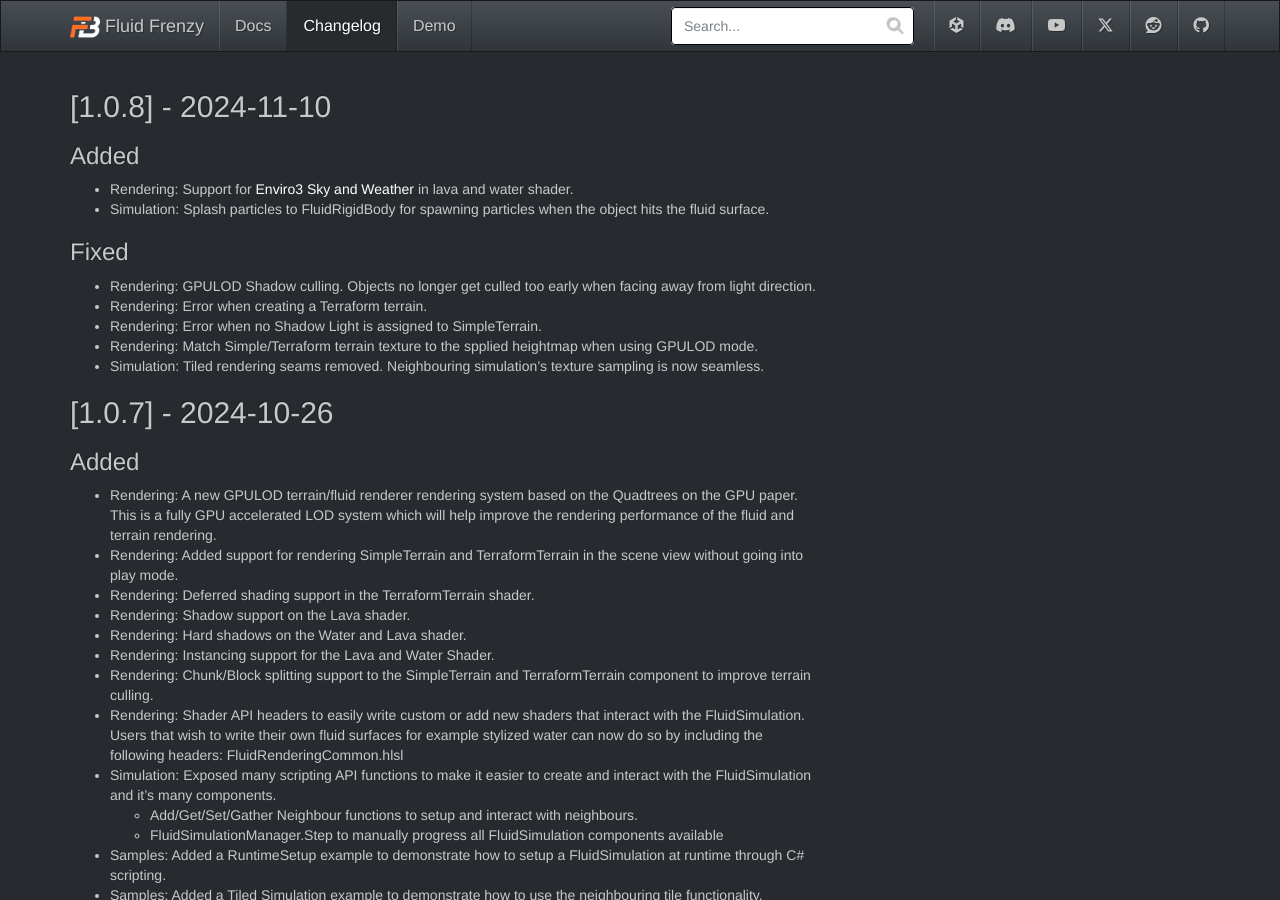
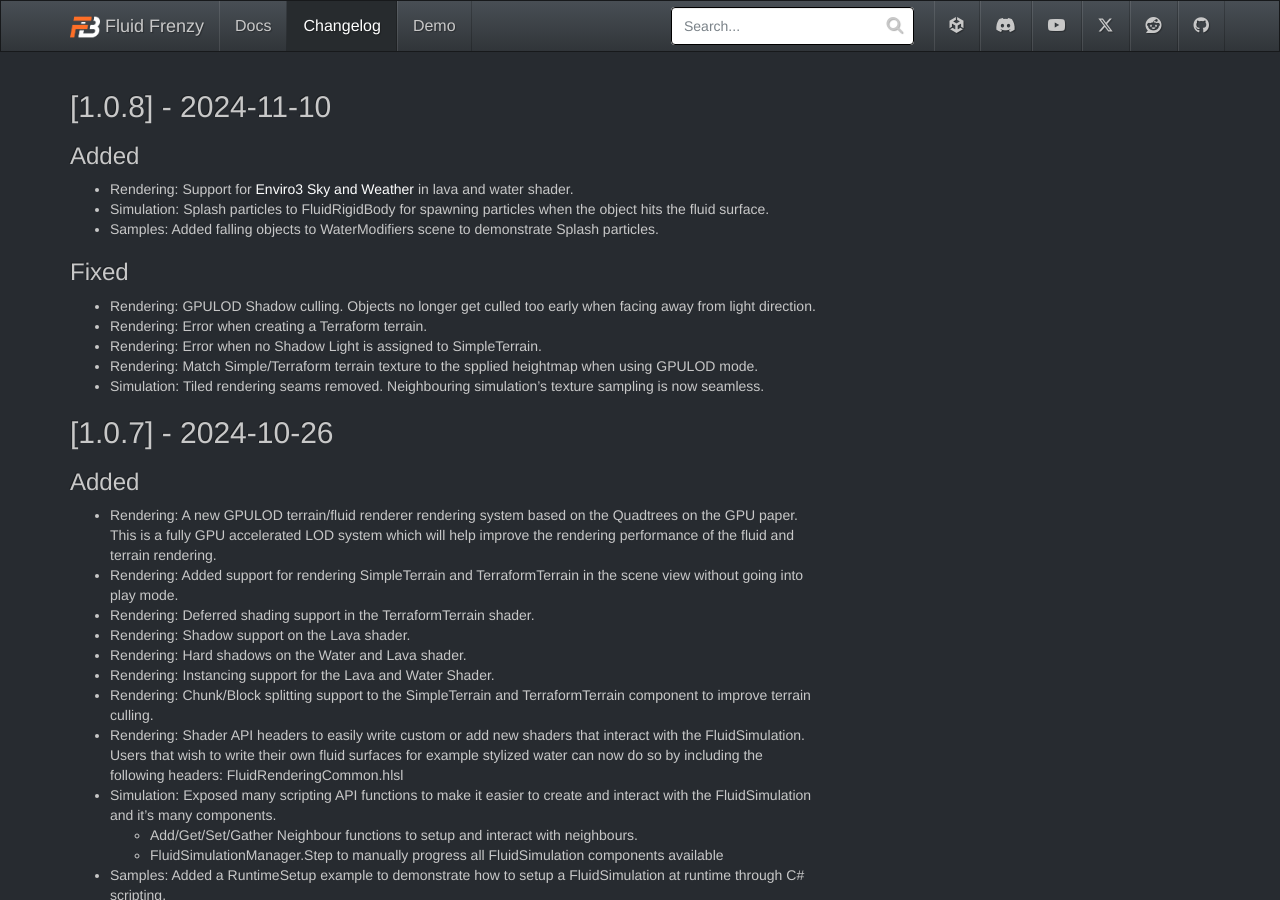
Before and after one commit to FrenzyByte/fluidfrenzy, a Jekyll site: the page built from _changelog/index.md, in a window 1280 px wide and 900 px high. Built offline with Jekyll 4.4.1, drawn with Linux system fonts in a browser that asks for light colours.

Commit message:
Update changelog.

```diff
--- a/_changelog/index.md
+++ b/_changelog/index.md
@@ -10,6 +10,7 @@ redirect_from: /changelog/index.html
 
 - Rendering: Support for [Enviro3 Sky and Weather](https://assetstore.unity.com/packages/tools/particles-effects/enviro-3-sky-and-weather-236601) in lava and water shader.
 - Simulation: Splash particles to FluidRigidBody for spawning particles when the object hits the fluid surface.
+- Samples: Added falling objects to WaterModifiers scene to demonstrate Splash particles.
 
 ### Fixed
 
```
